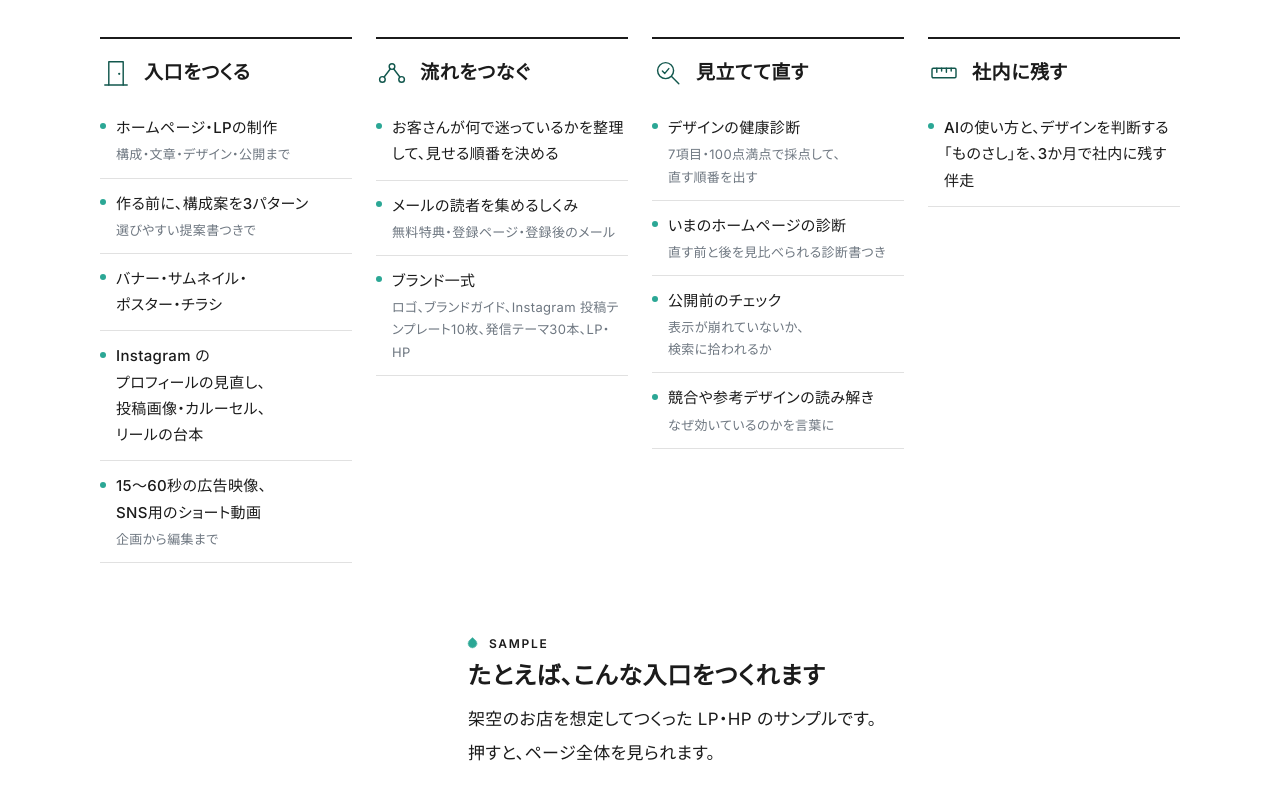
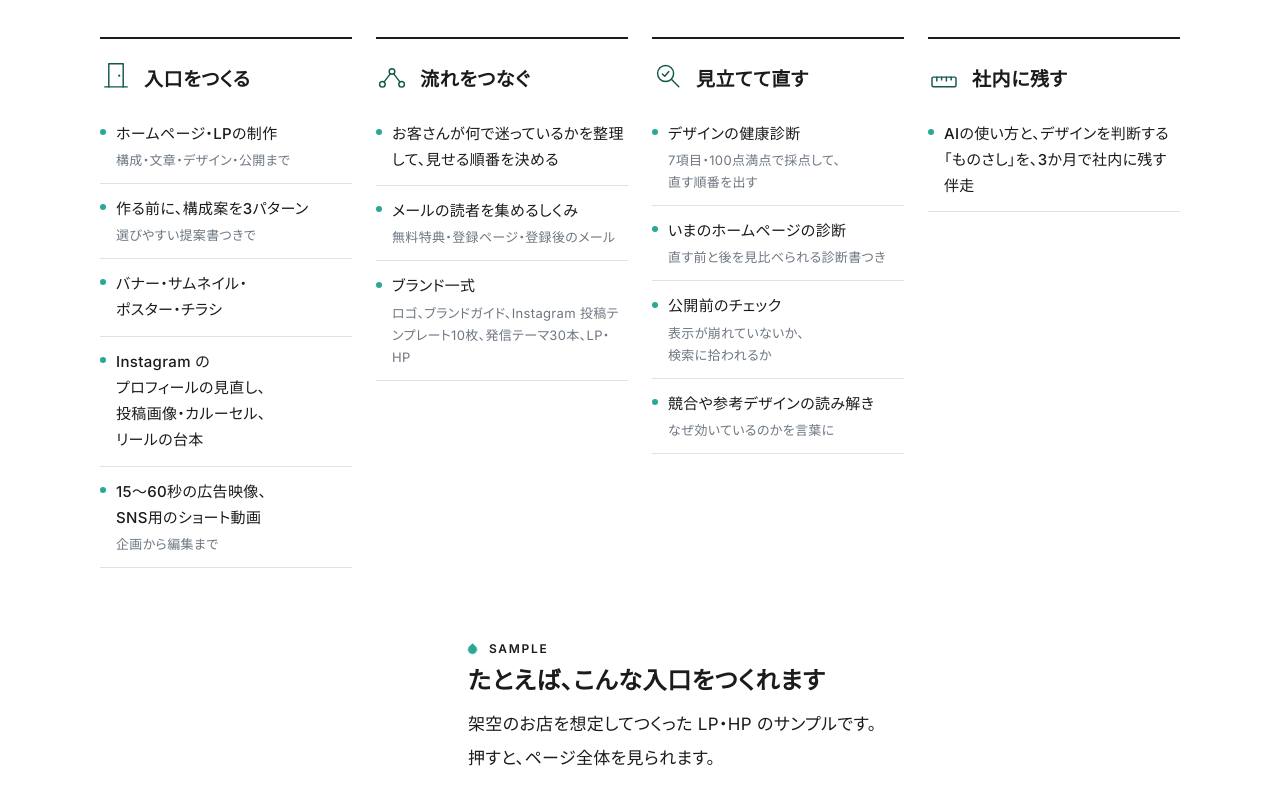
Before and after one commit to dropdesign7/drop-hp, a plain HTML site: page index.html in a window 1280 px wide. Shown: the part 5020-5827 px from the top of the page. Drawn offline with Linux system fonts and the light colour scheme.

Commit message:
SKILLS のアイコンと見出しの文字の下端をそろえた

```diff
--- a/assets/site.css
+++ b/assets/site.css
@@ -443,7 +443,7 @@ ul,ol,dl,dd{margin:0;padding:0;list-style:none}
    箱にはせず、見出しの上の罫線と文字の大小だけで4つに分ける。PC は4列、スマホは縦に積む */
 .skills{display:grid;grid-template-columns:1fr;gap:36px;margin-top:var(--sp-lg)}
 .skills__group{border-top:2px solid var(--c-accent);padding-top:18px}
-.skills h3{display:flex;align-items:center;gap:12px;font-size:19px;line-height:1.5;letter-spacing:.03em}
+.skills h3{display:flex;align-items:baseline;gap:12px;font-size:19px;line-height:1.5;letter-spacing:.03em}
 .skills__no{font-family:var(--ff-display);font-weight:600;font-size:13px;letter-spacing:.1em;color:var(--c-main-deep)}
 .skills ul{list-style:none;margin:14px 0 0;padding:0}
 .skills li{position:relative;padding:12px 0 12px 16px;border-bottom:1px solid var(--c-hairline);font-size:15px;line-height:1.75;font-weight:500}
@@ -477,4 +477,6 @@ ul,ol,dl,dd{margin:0;padding:0;list-style:none}
     background:linear-gradient(to bottom,var(--c-sub) 0,rgba(255,255,255,.75) 35%,rgba(255,255,255,0) 100%)}
 }
 /* SKILLS のアイコン（2026-11-24 コウノさん指定）：線だけの小さな絵。見出しの上に置き、番号と同じ深い色で静かに */
-.skills__icon{flex:none;width:32px;height:32px;color:var(--c-main-deep)}   /* 見出しの文字の前に置く（2026-11-24 番号の代わり） */
+.skills__icon{flex:none;width:32px;height:auto;color:var(--c-main-deep);transform:translateY(.1em)}   /* 見出しの文字の前に置く（2026-11-24 番号の代わり）。絵の下端＝枠の下端にしてあるので、文字のベースラインにそろう。和文の字づらの底は欧文のベースラインより少し下なので、.1em 下げて目でそろえる */
+/* アイコンの背の高さがちがうと、列ごとに見出しの高さがずれる。いちばん背の高いドア（36）に合わせて、上に余白を足す（幅32px＝0.8倍） */
+#sk-2 .skills__icon{margin-top:2.8px} #sk-3 .skills__icon{margin-top:1.2px} #sk-4 .skills__icon{margin-top:7.2px}
--- a/index.html
+++ b/index.html
@@ -155,7 +155,7 @@
     </div>
     <div class="g-full skills">
       <section class="skills__group" aria-labelledby="sk-1">
-        <h3 id="sk-1"><svg class="skills__icon" viewBox="0 0 40 40" width="40" height="40" aria-hidden="true" focusable="false" fill="none" stroke="currentColor" stroke-width="1.8" stroke-linecap="round" stroke-linejoin="round"><path d="M11 35V6h18v29"/><path d="M6 35h28"/><circle cx="24" cy="21" r="1.4" fill="currentColor" stroke="none"/></svg>入口をつくる</h3>
+        <h3 id="sk-1"><svg class="skills__icon" viewBox="0 0 40 36" width="40" height="36" aria-hidden="true" focusable="false" fill="none" stroke="currentColor" stroke-width="1.8" stroke-linecap="round" stroke-linejoin="round"><path d="M11 35V6h18v29"/><path d="M6 35h28"/><circle cx="24" cy="21" r="1.4" fill="currentColor" stroke="none"/></svg>入口をつくる</h3>
         <ul>
           <li>ホームページ・LPの制作<small>構成・文章・デザイン・公開まで</small></li>
           <li>作る前に、構成案を3パターン<small>選びやすい提案書つきで</small></li>
@@ -165,7 +165,7 @@
         </ul>
       </section>
       <section class="skills__group" aria-labelledby="sk-2">
-        <h3 id="sk-2"><svg class="skills__icon" viewBox="0 0 40 40" width="40" height="40" aria-hidden="true" focusable="false" fill="none" stroke="currentColor" stroke-width="1.8" stroke-linecap="round" stroke-linejoin="round"><circle cx="8" cy="28" r="3.5"/><circle cx="20" cy="12" r="3.5"/><circle cx="32" cy="28" r="3.5"/><path d="M10.2 25 17.8 15M22.2 15l7.6 10"/></svg>流れをつなぐ</h3>
+        <h3 id="sk-2"><svg class="skills__icon" viewBox="0 0 40 32.5" width="40" height="32.5" aria-hidden="true" focusable="false" fill="none" stroke="currentColor" stroke-width="1.8" stroke-linecap="round" stroke-linejoin="round"><circle cx="8" cy="28" r="3.5"/><circle cx="20" cy="12" r="3.5"/><circle cx="32" cy="28" r="3.5"/><path d="M10.2 25 17.8 15M22.2 15l7.6 10"/></svg>流れをつなぐ</h3>
         <ul>
           <li>お客さんが何で迷っているかを整理して、見せる順番を決める</li>
           <li>メールの読者を集めるしくみ<small>無料特典・登録ページ・登録後のメール</small></li>
@@ -173,7 +173,7 @@
         </ul>
       </section>
       <section class="skills__group" aria-labelledby="sk-3">
-        <h3 id="sk-3"><svg class="skills__icon" viewBox="0 0 40 40" width="40" height="40" aria-hidden="true" focusable="false" fill="none" stroke="currentColor" stroke-width="1.8" stroke-linecap="round" stroke-linejoin="round"><circle cx="17" cy="17" r="10"/><path d="m24.5 24.5 9 9"/><path d="M13 17.5l3 3 5-6"/></svg>見立てて直す</h3>
+        <h3 id="sk-3"><svg class="skills__icon" viewBox="0 0 40 34.5" width="40" height="34.5" aria-hidden="true" focusable="false" fill="none" stroke="currentColor" stroke-width="1.8" stroke-linecap="round" stroke-linejoin="round"><circle cx="17" cy="17" r="10"/><path d="m24.5 24.5 9 9"/><path d="M13 17.5l3 3 5-6"/></svg>見立てて直す</h3>
         <ul>
           <li>デザインの健康診断<small><span class="nb">7項目・100点満点で採点して、</span><span class="nb">直す順番を出す</span></small></li>
           <li>いまのホームページの診断<small>直す前と後を見比べられる診断書つき</small></li>
@@ -182,7 +182,7 @@
         </ul>
       </section>
       <section class="skills__group" aria-labelledby="sk-4">
-        <h3 id="sk-4"><svg class="skills__icon" viewBox="0 0 40 40" width="40" height="40" aria-hidden="true" focusable="false" fill="none" stroke="currentColor" stroke-width="1.8" stroke-linecap="round" stroke-linejoin="round"><rect x="5" y="14" width="30" height="12" rx="1.5"/><path d="M11 14v5M17 14v3.5M23 14v5M29 14v3.5"/></svg>社内に残す</h3>
+        <h3 id="sk-4"><svg class="skills__icon" viewBox="0 0 40 27" width="40" height="27" aria-hidden="true" focusable="false" fill="none" stroke="currentColor" stroke-width="1.8" stroke-linecap="round" stroke-linejoin="round"><rect x="5" y="14" width="30" height="12" rx="1.5"/><path d="M11 14v5M17 14v3.5M23 14v5M29 14v3.5"/></svg>社内に残す</h3>
         <ul>
           <li>AIの使い方と、デザインを判断する「ものさし」を、3か月で社内に残す伴走</li>
         </ul>
```
